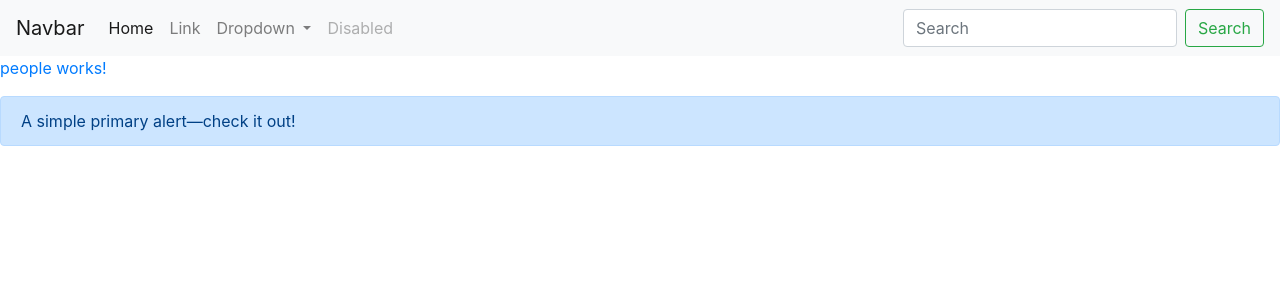
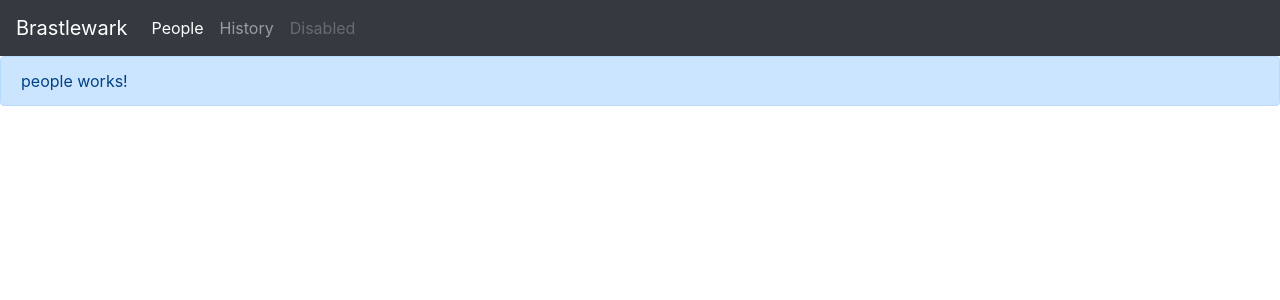
Before and after one commit to alminyana/Brastlewark1, an Angular app: page /people in a window 1280 px wide. Shown: the top 300 px of the page. Built offline with nearby package versions, Linux system fonts and the light colour scheme.

Commit message:
ADD history component

```diff
--- a/src/app/app-routing.module.ts
+++ b/src/app/app-routing.module.ts
@@ -2,13 +2,14 @@ import { NgModule } from '@angular/core';
 import { Routes, RouterModule } from '@angular/router';
 
 import { PeopleComponent } from './people/people.component';
+import { HistoryComponent } from './history/history.component';
 
 const routes: Routes = [
   { path: '', redirectTo: '/people', pathMatch: 'full' },
   { path: 'people', component: PeopleComponent, children: [
     // { path: ':id', component: CityDetailComponent }
   ] },
-  // { path: 'history', component: HistoryComponent }
+  { path: 'history', component: HistoryComponent }
 ];
 
 @NgModule({
--- a/src/app/app.module.ts
+++ b/src/app/app.module.ts
@@ -5,11 +5,13 @@ import { AppComponent } from './app.component';
 import { PeopleModule } from './people/people.module';
 import { AppRoutingModule } from './app-routing.module';
 import { HeaderComponent } from './header/header.component';
+import { HistoryComponent } from './history/history.component';
 
 @NgModule({
   declarations: [
     AppComponent,
-    HeaderComponent
+    HeaderComponent,
+    HistoryComponent
   ],
   imports: [
     BrowserModule,
--- a/src/app/header/header.component.html
+++ b/src/app/header/header.component.html
@@ -1,56 +1,21 @@
-<!-- <nav class="navbar navbar-inverse">
-  <div class="container-fluid">
-    <div class="navbar-header">
-      <button type="button" class="navbar-toggle collapsed" data-toggle="collapse" data-target="#wefox-menu" aria-expanded="false">
-        <span class="sr-only">Toggle navigation</span>
-        <span class="icon-bar"></span>
-        <span class="icon-bar"></span>
-        <span class="icon-bar"></span>
-      </button>
-      <a class="navbar-brand" routerLink="/cities" href="#">Openweather test</a>
-    </div>
 
-    <div class="collapse navbar-collapse" id="wefox-menu">
-      <ul class="nav navbar-nav">
-        <li routerLinkActive="active"><a routerLink="/cities" href="#">Cities</a></li>
-        <li routerLinkActive="active"><a routerLink="/history" href="#" >History</a></li>
-      </ul>
-
-    </div>
-  </div>
-</nav> -->
-<nav class="navbar navbar-expand-lg navbar-light bg-light">
-  <a class="navbar-brand" href="#">Navbar</a>
+<nav class="navbar navbar-expand-lg navbar-dark bg-dark">
+  <a class="navbar-brand" href="#">Brastlewark</a>
   <button class="navbar-toggler" type="button" data-toggle="collapse" data-target="#navbarSupportedContent" aria-controls="navbarSupportedContent" aria-expanded="false" aria-label="Toggle navigation">
     <span class="navbar-toggler-icon"></span>
   </button>
 
   <div class="collapse navbar-collapse" id="navbarSupportedContent">
     <ul class="navbar-nav mr-auto">
-      <li class="nav-item active">
-        <a class="nav-link" href="#">Home <span class="sr-only">(current)</span></a>
+      <li class="nav-item" [routerLinkActive]="['active']">
+        <a class="nav-link" [routerLink]="['people']" href="/people">People <span class="sr-only">(current)</span></a>
       </li>
-      <li class="nav-item">
-        <a class="nav-link" href="#">Link</a>
-      </li>
-      <li class="nav-item dropdown">
-        <a class="nav-link dropdown-toggle" href="#" id="navbarDropdown" role="button" data-toggle="dropdown" aria-haspopup="true" aria-expanded="false">
-          Dropdown
-        </a>
-        <div class="dropdown-menu" aria-labelledby="navbarDropdown">
-          <a class="dropdown-item" href="#">Action</a>
-          <a class="dropdown-item" href="#">Another action</a>
-          <div class="dropdown-divider"></div>
-          <a class="dropdown-item" href="#">Something else here</a>
-        </div>
+      <li class="nav-item" [routerLinkActive]="['active']">
+        <a class="nav-link" [routerLink]="['history']" href="/history">History</a>
       </li>
       <li class="nav-item">
         <a class="nav-link disabled" href="#" tabindex="-1" aria-disabled="true">Disabled</a>
       </li>
     </ul>
-    <form class="form-inline my-2 my-lg-0">
-      <input class="form-control mr-sm-2" type="search" placeholder="Search" aria-label="Search">
-      <button class="btn btn-outline-success my-2 my-sm-0" type="submit">Search</button>
-    </form>
   </div>
 </nav>
--- /dev/null
+++ b/src/app/history/history.component.html
@@ -0,0 +1,3 @@
+<p>
+  history works!
+</p>
--- /dev/null
+++ b/src/app/history/history.component.ts
@@ -0,0 +1,15 @@
+import { Component, OnInit } from '@angular/core';
+
+@Component({
+  selector: 'app-history',
+  templateUrl: './history.component.html',
+  styleUrls: ['./history.component.scss']
+})
+export class HistoryComponent implements OnInit {
+
+  constructor() { }
+
+  ngOnInit() {
+  }
+
+}
--- a/src/app/people/people.component.html
+++ b/src/app/people/people.component.html
@@ -1,7 +1,4 @@
-<p class="text text-primary">
-  people works!
-</p>
 
 <div class="alert alert-primary" role="alert">
-  A simple primary alert—check it out!
+  people works!
 </div>
```
Also changed, not shown: src/app/app.component.html (+1 -19 lines), src/app/history/history.component.scss (added), 1 other file (tests, documents, lock files or other folders).
